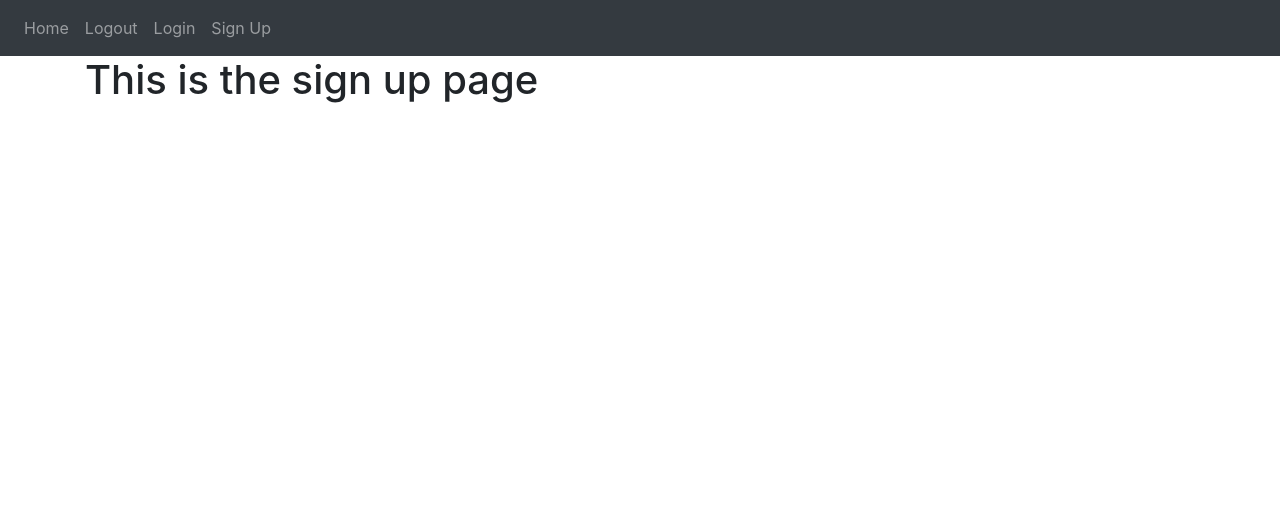
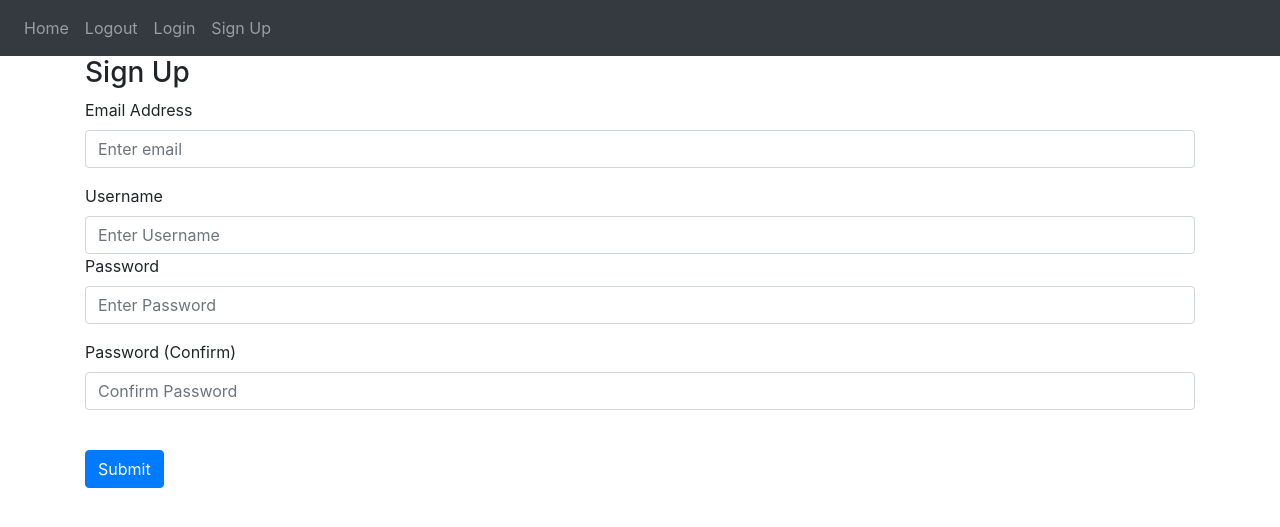
Before and after one commit to Kaaiman1214/Bucketlistr, a Flask app: page /sign-up in a window 1280 px wide. Shown: the top 527 px of the page. Run offline with Flask 3, Linux system fonts and the light colour scheme; some libraries are stand-ins or nearby versions.

Commit message:
Sign up & Login pages

```diff
--- a/website/__init__.py
+++ b/website/__init__.py
@@ -2,7 +2,7 @@ from flask import Flask
 
 def create_app():
     app = Flask(__name__)
-    app.config['SECRET_KEY'] = 'kwhdkmBJSD&@ ^%hkasdhbchsba&#'\
+    app.config['SECRET_KEY'] = 'kwhdkmBJSD&@ ^%hkasdhbchsba&#'
 
     from .views import views
     from .auth import auth
--- a/website/auth.py
+++ b/website/auth.py
@@ -1,15 +1,35 @@
-from flask import Blueprint, render_template
+from flask import Blueprint, render_template, request, flash
 
 auth = Blueprint('auth', __name__)
 
-@auth.route('/login')
+@auth.route('/login', methods=['GET', 'POST'])
 def login():
-    return render_template("login.html", text="Testing")
+    return render_template("login.html", boolean=True)
 
 @auth.route('/logout')
 def logout():
     return "<p>Logout</p>"
 
-@auth.route('/sign-up')
+@auth.route('/sign-up', methods=['GET', 'POST'])
 def sign_up():
+    if request.method == 'POST':
+        email = request.form.get('email')
+        Username = request.form.get('Username')
+        password1 = request.form.get('password1')
+        password2 = request.form.get('password2')
+
+        if len(email) < 4:
+            flash('Must enter a valid Email Address.', category='error')
+        elif len(Username) < 2:
+            flash('Username must be greater than 1 character.', category='error')
+        elif password1 != password2:
+            flash('Passwords don\'t match.', category='error')
+        elif len(password1) < 8:
+            flash('Password must be atleast 8 characters.', category='error')
+        elif not any(char in password1 for char in "!@#$%^&*()-_=+[{]}\|;:'\",<.>/?"):
+            flash('Password must contain atleast one special character', category='error')
+        else:
+            flash('Account created successfully!', category='success')
+            pass
+
     return render_template("sign_up.html")
--- a/website/templates/base.html
+++ b/website/templates/base.html
@@ -1,8 +1,8 @@
-<!DOCTYPE html>
+<!doctype html>
 <html>
   <head>
     <meta charset="utf-8" />
-        <meta name="viewport" content="width=device-width, initial-scale=1">
+    <meta name="viewport" content="width=device-width, initial-scale=1" />
     <link
       rel="stylesheet"
       href="https://stackpath.bootstrapcdn.com/bootstrap/4.4.1/css/bootstrap.min.css"
@@ -19,7 +19,12 @@
   </head>
   <body>
     <nav class="navbar navbar-expand-lg navbar-dark bg-dark">
-            <button class="navbar-toggler" type="button" data-toggle="collapse" data-target="#navbar">
+      <button
+        class="navbar-toggler"
+        type="button"
+        data-toggle="collapse"
+        data-target="#navbar"
+      >
         <span class="navbar-toggler-icon"></span>
       </button>
       <div class="collapse navbar-collapse" id="navbar">
@@ -31,6 +36,24 @@
         </div>
       </div>
     </nav>
+
+    {% with messages = get_flashed_messages(with_categories=true) %} {% if
+    messages %} {% for category, message in messages %} {% if category ==
+    'error' %}
+    <div class="alert alert-danger alter-dismissable fade show" role="alert">
+      {{ message }}
+      <button type="button" class="close" data-dismiss="alert">
+        <span aria-hidden="true">&times;</span>
+      </button>
+    </div>
+    {% else %}
+    <div class="alert alert-success alter-dismissable fade show" role="alert">
+      {{ message }}
+      <button type="button" class="close" data-dismiss="alert">
+        <span aria-hidden="true">&times;</span>
+      </button>
+    </div>
+    {% endif %} {% endfor %} {% endif %} {% endwith %}
     <div class="container">{% block content %} {% endblock %}</div>
 
     <script
@@ -49,5 +72,4 @@
       crossorigin="anonymous"
     ></script>
   </body>
-
 </html>
--- a/website/templates/sign_up.html
+++ b/website/templates/sign_up.html
@@ -1,4 +1,47 @@
-{% extends "base.html" %} {% block title %}Sign Up{% endblock %}{% block
-    content %}
-    <h1>This is the sign up page</h1>
-    {% endblock %}
+{% extends "base.html" %} {% block title %}Sign Up{% endblock %}{% block content
+%}
+<form method="POST">
+  <h3 algin="center">Sign Up</h3>
+  <div class="form-group">
+    <label for="email">Email Address</label>
+    <input
+      type="email"
+      class="form-control"
+      id="email"
+      name="email"
+      placeholder="Enter email"
+    />
+  </div>
+  <div class="form-group">
+    <label for="Username">Username</label>
+    <input
+      type="text"
+      class="form-control"
+      id="Username"
+      name="Username"
+      placeholder="Enter Username"
+    />
+  <div class="form-group">
+    <label for="password1">Password</label>
+    <input
+      type="password"
+      class="form-control"
+      id="password1"
+      name="password1"
+      placeholder="Enter Password"
+    />
+  </div>
+<div class="form-group">
+    <label for="password2">Password (Confirm)</label>
+    <input
+      type="password"
+      class="form-control"
+      id="password2"
+      name="password2"
+      placeholder="Confirm Password"
+    />
+  </div>
+  <br />
+  <button type="submit" class="btn btn-primary">Submit</button>
+</form>
+{% endblock %}
```
Also changed, not shown: website/templates/login.html (+27 -4 lines). Lines whose indentation alone changed are shown as unchanged.
